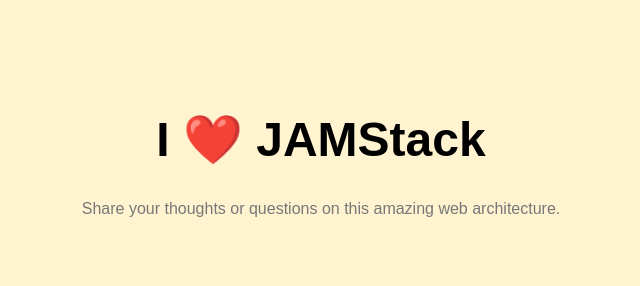
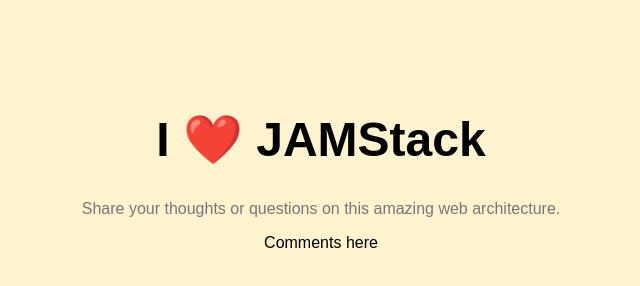
Before and after one commit to varonalearns/simplejam, a plain HTML site: page index.html in a window 1280 px wide. Shown: the whole page, without its empty margins (319-959 px from the left). Drawn offline with Linux system fonts and the light colour scheme.

Commit message:
Adds comments placeholder

```diff
--- a/index.html
+++ b/index.html
@@ -9,5 +9,6 @@
 <body>
     <h1>I ❤️ JAMStack</h1>
     <p>Share your thoughts or questions on this amazing web architecture.</p>
+    Comments here
 </body>
 </html>
```
